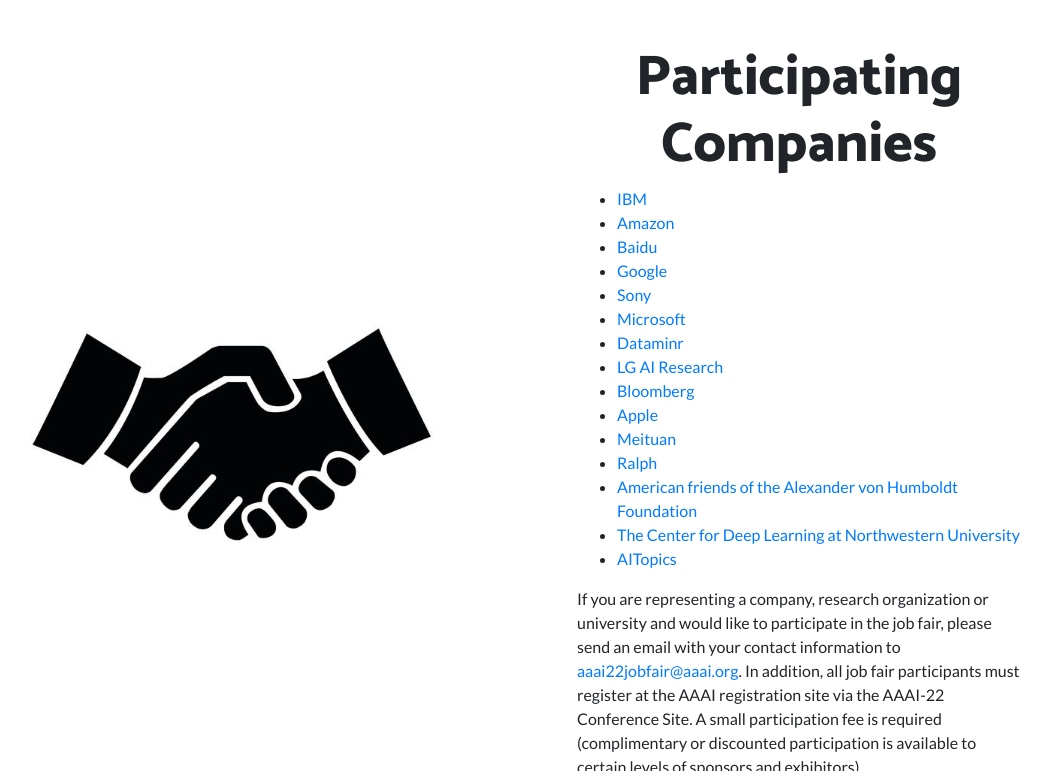
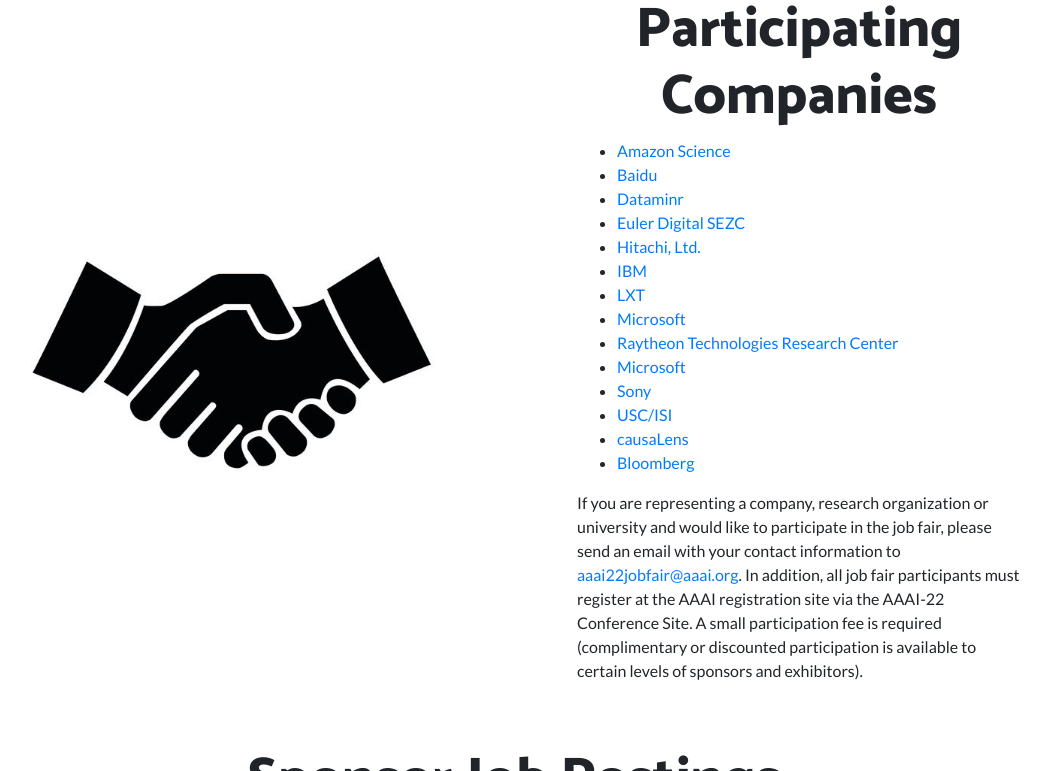
Before and after one commit to aaaijobfair/aaaijobfair.github.io, a plain HTML site: page index.html in a window 1280 px wide. Shown: the part 1381-2152 px from the top of the page, without its empty margins (126-1177 px from the left). Drawn offline with Linux system fonts and the light colour scheme.

Commit message:
Updated sponsors

```diff
--- a/index.html
+++ b/index.html
@@ -99,8 +99,8 @@
                             <ul class="list-unstyled">
                                 <li><a href="https://michaelalbert.co">Michael Albert</a>, Assistant Professor, University of Virginia</li>
                                 <li><a href="http://jpdickerson.com">John P Dickerson</a>, Assistant Professor, University of Maryland</li>
-                                <li><a href="https://drmatttaylor.net/">Matthew E Taylor</a>, Associate Professor, University of Alberta</li>
-                                <li><a href="https://nicknissen.com/">Nick Nissen</a>, Undergraduate Research Assistant, University of Alberta</li>
+                                <!-- <li><a href="https://drmatttaylor.net/">Matthew E Taylor</a>, Associate Professor, University of Alberta</li> -->
+                                <!-- <li><a href="https://nicknissen.com/">Nick Nissen</a>, Undergraduate Research Assistant, University of Alberta</li> -->
 
                             </ul>
                         </div>
@@ -132,21 +132,21 @@
                         <div class="p-5">
                             <h2 class="display-4  text-center">Participating Companies</h2>
                             <ul>
+                                <li><a href="https://www.amazon.science/">Amazon Science</a></li>
+                                <!-- <li><a href="https://www.humboldt-foundation.de/en/">American friends of the Alexander von Humboldt Foundation</a></li> -->
+                                <li><a href="https://www.baidu.com/">Baidu</a></li>
+                                <li><a href="https://dataminr.com/aaai">Dataminr</a></li>
+                                <li><a href="https://euler.digital/">Euler Digital SEZC</a></li>
+                                <li><a href="https://www.hitachi.com/">Hitachi, Ltd.</a></li>
                                 <li><a href="https://ibm.biz/aaai2021">IBM</a></li>
-                                <li><a href="https://www.amazon.science/">Amazon</a></li>
-                                <li><a href="https://www.baidu.com/">Baidu</a></li>
-                                <li><a href="https://research.google/">Google</a></li>
+                                <li><a href="https://www.lxt.ai/">LXT</a></li>
+                                <li><a href="https://www.microsoft.com/">Microsoft</a></li>
+                                <li><a href="https://www.rtx.com/our-company/what-we-do/transformative-technologies/rtrc">Raytheon Technologies Research Center</a></li>
+                                <li><a href="https://www.microsoft.com/">Microsoft</a></li>
                                 <li><a href="https://www.sony.net/SonyInfo/sony_ai/">Sony</a></li>
-                                <li><a href="https://www.microsoft.com/en-us/research/event/aaai-2021/#!opportunities">Microsoft</a></li>
-                                <li><a href="https://dataminr.com/aaai">Dataminr</a></li>
-                                <li><a href="https://www.lgresearch.ai/">LG AI Research</a></li>
+                                <li><a href="https://www.isi.edu/">USC/ISI</a></li>
+                                <li><a href="https://www.causalens.com/">causaLens</a></li>
                                 <li><a href="https://www.techatbloomberg.com/">Bloomberg</a></li>
-                                <li><a href="https://machinelearning.apple.com/">Apple</a></li>
-                                <li><a href="https://about.meituan.com/en">Meituan</a></li>
-                                <li><a href="https://www.withralph.com/">Ralph</a></li>
-                                <li><a href="https://www.humboldt-foundation.de/en/">American friends of the Alexander von Humboldt Foundation</a></li>
-                                <li><a href="https://www.mccormick.northwestern.edu/research/deep-learning/">The Center for Deep Learning at Northwestern University</a></li>
-                                <li><a href="https://aitopics.org/search">AITopics</a></li>
                             </ul>
                             </ul>
                             <p>If you are representing a company, research organization or university and would like to participate in the job fair, please send an email with your contact information to <a href="mailto:aaai22jobfair@aaai.org">aaai22jobfair@aaai.org</a>. In addition, all job fair participants must register at the AAAI registration site via the AAAI-22 Conference Site. A small participation fee is required (complimentary or discounted participation is available to certain levels of sponsors and exhibitors).</p>
```
